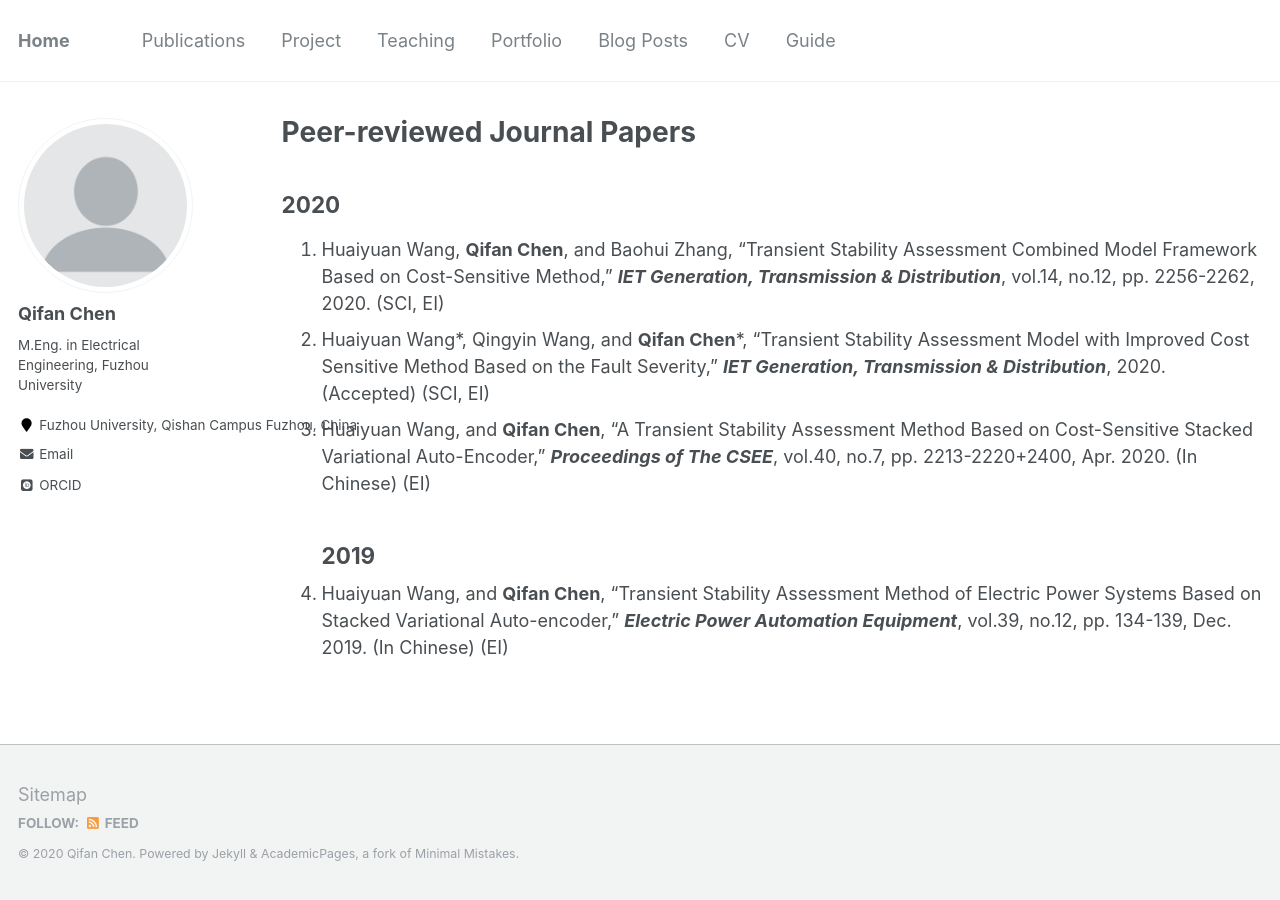
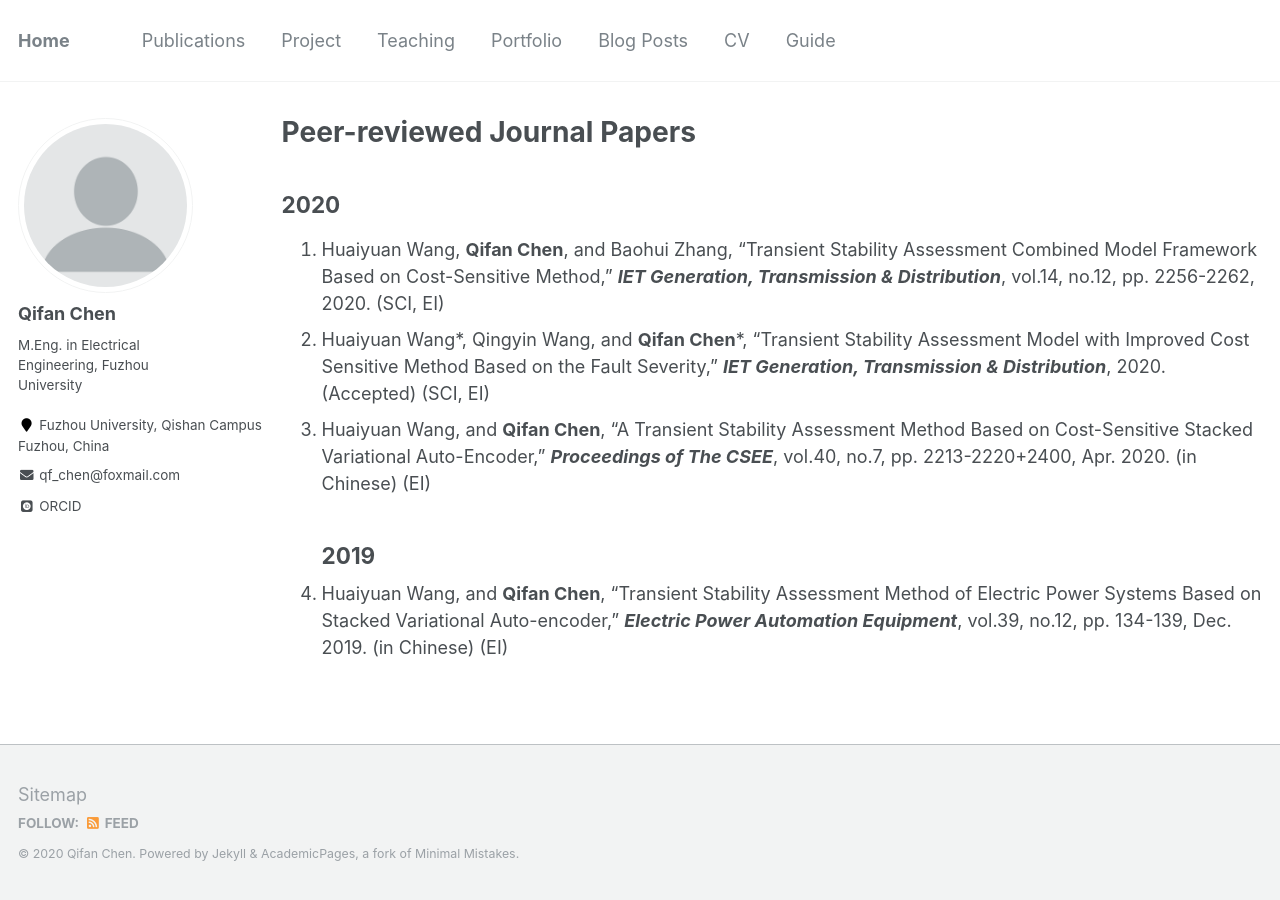
Before and after one commit to ChQf/ChQf.github.io, a Jekyll site: the page built from _pages/publications.md, in a window 1280 px wide. Built offline with Jekyll 4.4.1, drawn with Linux system fonts in a browser that asks for light colours; some web fonts are replaced.

Commit message:
publications

```diff
--- a/_config.yml
+++ b/_config.yml
@@ -83,7 +83,7 @@ author:
   name             : "Qifan Chen"
   avatar           : "profile.png"
   bio              : "M.Eng. in Electrical Engineering, Fuzhou University"
-  location         : "Fuzhou University, Qishan Campus\r\nFuzhou, China"
+  location         : "Fuzhou University, Qishan Campus<br>Fuzhou, China"
   employer         :
   pubmed           : #"https://www.ncbi.nlm.nih.gov/pubmed/?term=john+snow"
   googlescholar    : #"http://yourfullgooglescholarurl.com"
--- a/_data/ui-text.yml
+++ b/_data/ui-text.yml
@@ -25,7 +25,7 @@ en: &DEFAULT_EN
   feed_label                 : "Feed"
   powered_by                 : "Powered by"
   website_label              : "Website"
-  email_label                : "Email"
+  email_label                : "qf_chen@foxmail.com"
   recent_posts               : "Recent Posts"
   undefined_wpm              : "Undefined parameter words_per_minute at _config.yml"
   comment_form_info          : "Your email address will not be published. Required fields are marked"
--- a/_pages/publications.md
+++ b/_pages/publications.md
@@ -7,9 +7,9 @@ author_profile: true
 ## 2020
 1. Huaiyuan Wang, **Qifan Chen**, and Baohui Zhang, "Transient Stability Assessment Combined Model Framework Based on Cost-Sensitive Method," ***IET Generation, Transmission & Distribution***, vol.14, no.12, pp. 2256-2262, 2020. (SCI, EI)<br>
 1. Huaiyuan Wang\*, Qingyin Wang, and **Qifan Chen**\*, "Transient Stability Assessment Model with Improved Cost Sensitive Method Based on the Fault Severity," ***IET Generation, Transmission & Distribution***, 2020. (Accepted) (SCI, EI)<br>
-1. Huaiyuan Wang, and **Qifan Chen**, "A Transient Stability Assessment Method Based on Cost-Sensitive Stacked Variational Auto-Encoder," ***Proceedings of The CSEE***, vol.40, no.7, pp. 2213-2220+2400, Apr. 2020. (In Chinese) (EI)
+1. Huaiyuan Wang, and **Qifan Chen**, "A Transient Stability Assessment Method Based on Cost-Sensitive Stacked Variational Auto-Encoder," ***Proceedings of The CSEE***, vol.40, no.7, pp. 2213-2220+2400, Apr. 2020. (in Chinese) (EI)
 ## 2019
-1. Huaiyuan Wang, and **Qifan Chen**, "Transient Stability Assessment Method of Electric Power Systems Based on Stacked Variational Auto-encoder," ***Electric Power Automation Equipment***, vol.39, no.12, pp. 134-139, Dec. 2019. (In Chinese) (EI)
+1. Huaiyuan Wang, and **Qifan Chen**, "Transient Stability Assessment Method of Electric Power Systems Based on Stacked Variational Auto-encoder," ***Electric Power Automation Equipment***, vol.39, no.12, pp. 134-139, Dec. 2019. (in Chinese) (EI)
 
 <!--
 #{% if author.googlescholar %}
```
